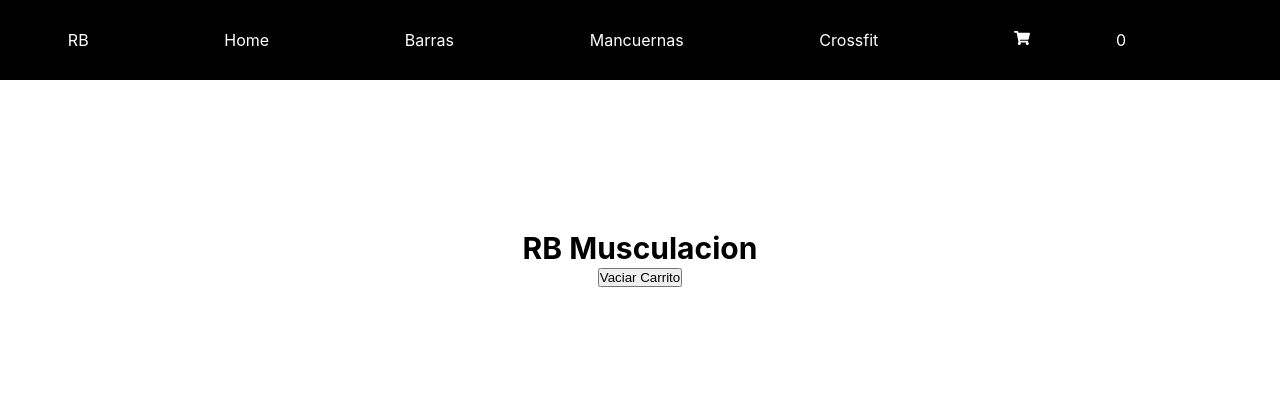
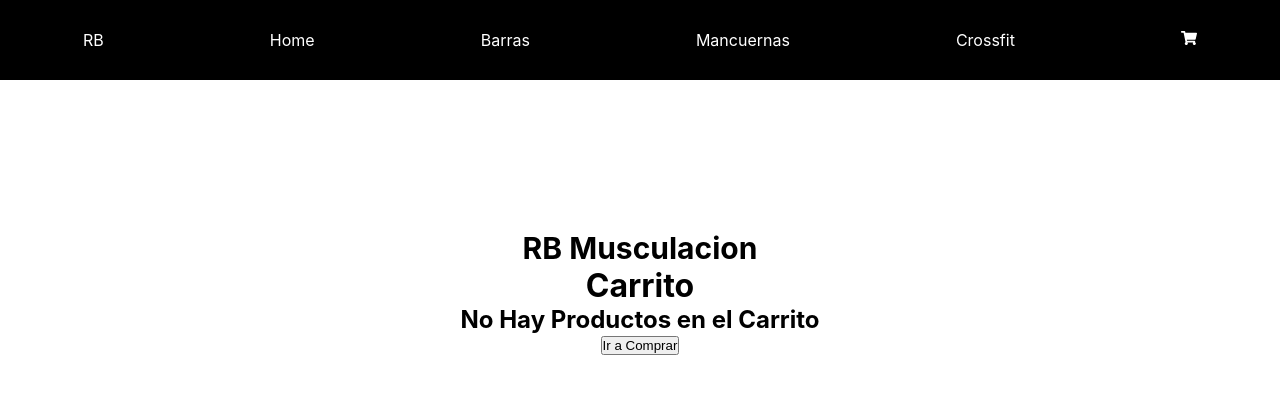
Before and after one commit to Rodrigobernad89/proyecto_react_idea_bernad, a React (Create React App) app: page /cart in a window 1280 px wide. Shown: the top 394 px of the page. Built offline with nearby package versions, Linux system fonts and the light colour scheme.

Commit message:
Realizo funcionalidad de componentes relacionados al cart

```diff
--- a/src/components/CartContainer.js
+++ b/src/components/CartContainer.js
@@ -1,23 +1,40 @@
 import React, { useContext } from 'react'
 import { FaShoppingCart } from "react-icons/fa";
+import { Link,NavLink } from "react-router-dom"
 import { CartContext } from '../context/cartContext';
+import CartItem from './CartItem';
+import CartWidget from './CartWidget';
 
 
 function CartContainer() {
-    const {contador,productosAgregados,clear,removeItem}=useContext(CartContext)
-
-
+    const {productosAgregados,removeItem,clear}=useContext(CartContext)
 
     return (
         <div>
-            {productosAgregados.map(p=>
+            <h1>Carrito</h1>
+            {productosAgregados.length>0
+                ?productosAgregados.map((p)=>
+                    <div>
+                        <CartItem key={p.id} item={p} removeItem={removeItem}/>
+
+
+                    </div>
+
+                )
+                :<div>
+                    <h2>No Hay Productos en el Carrito</h2>
+                    <NavLink to="/" ><button>Ir a Comprar</button>  </NavLink>
+                </div>
+            }
+            {productosAgregados.length>0?
                 <div>
-                    <h4 className="titulo-detalle">{p.item.title}</h4>
-                    <span className="contador">{p.quantity}</span>
-                    <button onClick={removeItem}>Remover Producto</button>
+                    <div>
+                        <span>Total :</span>
+                    </div>
+                    <button onClick={clear}>Vaciar Carrito</button>
                 </div>
-            )}
-            <button onClick={clear}>Vaciar Carrito</button>
+                : ""
+            }
         </div>
     )
 }
--- /dev/null
+++ b/src/components/CartItem.js
@@ -0,0 +1,29 @@
+import React, { useContext } from 'react'
+import { FaShoppingCart } from "react-icons/fa";
+import { Link,NavLink } from "react-router-dom"
+import { CartContext } from '../context/cartContext';
+
+
+
+function CartItem({item,removeItem}) {
+
+    const {clear}=useContext(CartContext)
+
+    const removeHandler =()=>{
+        removeItem(item.id)
+    }
+
+    return (
+        <div>
+            <div>
+                <h4 className="titulo-detalle">{item.title}</h4>
+                <span className="contador">{item.quantity}</span>
+                <button onClick={removeHandler}>Remover Producto</button>
+            </div>
+
+
+        </div>
+    )
+}
+
+export default CartItem
--- a/src/components/CartWidget.js
+++ b/src/components/CartWidget.js
@@ -8,7 +8,10 @@ function CartWidget() {
 
     return (
         <div>
-           <li><a><FaShoppingCart/><span className="contador">{contador.counter}</span></a></li>
+            {productosAgregados.length>0
+                ? <li><a><FaShoppingCart/><span className="contador">{contador.counter}</span></a></li>
+                : <li><a><FaShoppingCart/></a></li>
+            }
         </div>
     )
 }
--- a/src/components/ItemDetail.js
+++ b/src/components/ItemDetail.js
@@ -6,17 +6,12 @@ import{useState, useContext} from 'react'
 import { CartContext } from '../context/cartContext';
 
 function ItemDetail({producto}) {
+    const{id,title,pictureUrl,descripcion,price,stock}=producto
     const [added, setAdded] = useState(false)
     const {addItem,productosAgregados,contador} = useContext(CartContext)
 
-
-    const productoId= JSON.parse(producto.id);
-
-
-
     const clickHandler=(e)=>{
-        addItem(producto,contador.counter)
-        console.log(productosAgregados);
+        addItem({id,title,price,quantity:contador.counter})
     }
 
     const onAdd= () =>{
@@ -33,18 +28,18 @@ function ItemDetail({producto}) {
             <h2 className="tituloProductos">Detalle de Producto</h2>
             <div className="itemDetail">
                 <div>
-                    <img className="imagenDetalle" src={producto.pictureUrl}/>
+                    <img className="imagenDetalle" src={pictureUrl}/>
                 </div>
                 <div>
-                    <h3 className="tituloDetalle"><strong>Titulo producto: </strong>{producto.title}</h3>
-                    <p className="descripcionProducto"><strong>Descripcion Producto:</strong> {producto.descripcion}</p>
-                    <span className="precioDetalle"><strong>Precio: $</strong>{producto.price}</span>
+                    <h3 className="tituloDetalle"><strong>Titulo producto: </strong>{title}</h3>
+                    <p className="descripcionProducto"><strong>Descripcion Producto:</strong> {descripcion}</p>
+                    <span className="precioDetalle"><strong>Precio: $</strong>{price}</span>
 
                 </div>
 
             </div>
             {!added &&
-                <ItemCount stock="5" initial="1" onAdd={onAdd} producto={producto}/>
+                <ItemCount stock={stock} initial="1" onAdd={onAdd} producto={producto}/>
 
             }
             {added &&
--- a/src/context/cartContext.js
+++ b/src/context/cartContext.js
@@ -1,22 +1,32 @@
-import { createContext,useState } from "react";
+import { createContext,useState,useEffect } from "react";
 
 export const CartContext = createContext({
-    productosAgregados:[]
+    productosAgregados:[],
+    addItem:()=>{},
+    removeItem:()=>{}
+
 })
 
 export function CartContextProvider(props){
     const [productlist, setProductlist] = useState([])
     const [counter, setCounter] = useState([0])
 
-    const addItem = (item,quantity)=>{
-        setProductlist([...productlist,{item,quantity}]
-        )
+    useEffect(() => {
+        console.log('items',productlist);
+    }, [productlist])
+
+    const addItem = (item)=>{
+        setProductlist((prevItems) => {
+            return prevItems.concat(item)
+        })
     }
 
 
 
-    const removeItem = (item)=>{
-        productlist.filter(p=>p === item.id)
+    const removeItem = (itemId)=>{
+        setProductlist((prevItems) =>{
+            return prevItems.filter(p=>p.id !== itemId)
+        })
     }
 
     const clear=()=>{
```
